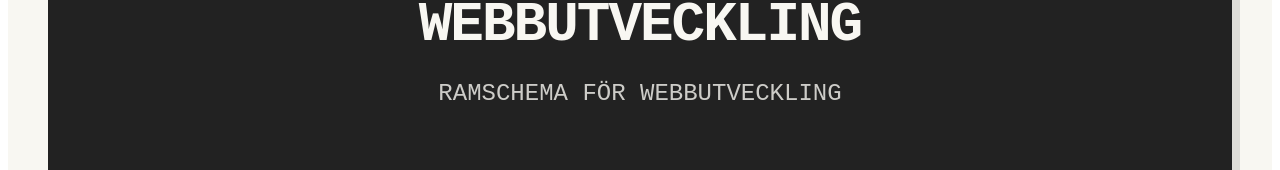
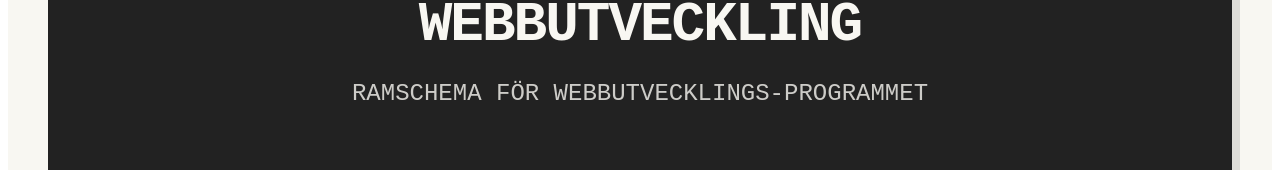
Before and after one commit to fridaruth/lab4angular-ramschema, an Angular app: page /home in a window 1280 px wide. Shown: the part 151-321 px from the top of the page. Built offline with nearby package versions, Linux system fonts and the light colour scheme; no server answers; a web font is replaced by a local one.

Commit message:
Uppdatera sub-header

```diff
--- a/src/app/components/course-list/course-list.html
+++ b/src/app/components/course-list/course-list.html
@@ -2,7 +2,7 @@
 
     <div class="hero-banner">
         <h1 class="main-header">WEBBUTVECKLING</h1>
-        <p class="sub-header">Ramschema för Webbutveckling</p>
+        <p class="sub-header">Ramschema för Webbutvecklings-programmet</p>
     </div>
 
     <div class="search-filter-section">
```
